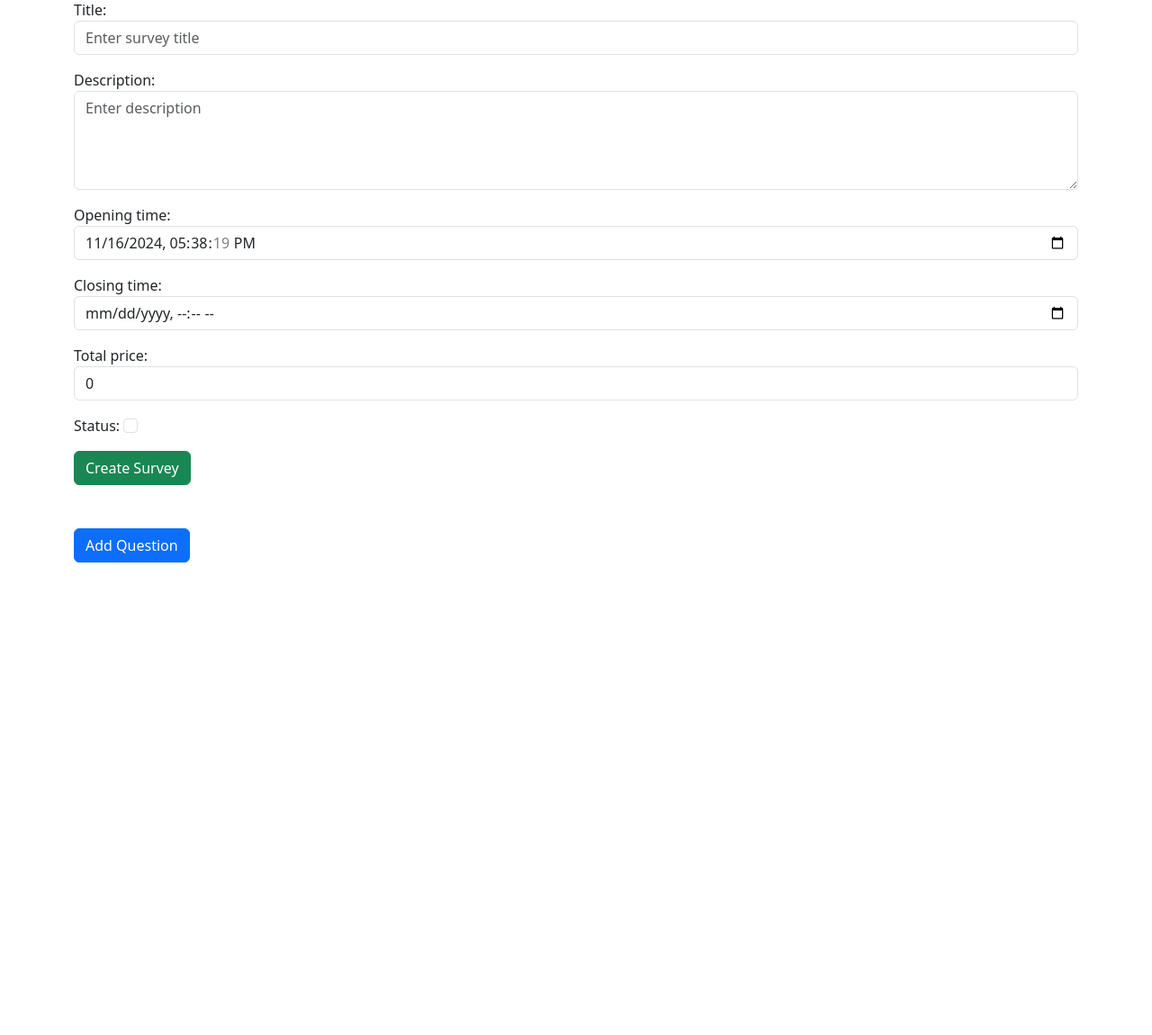
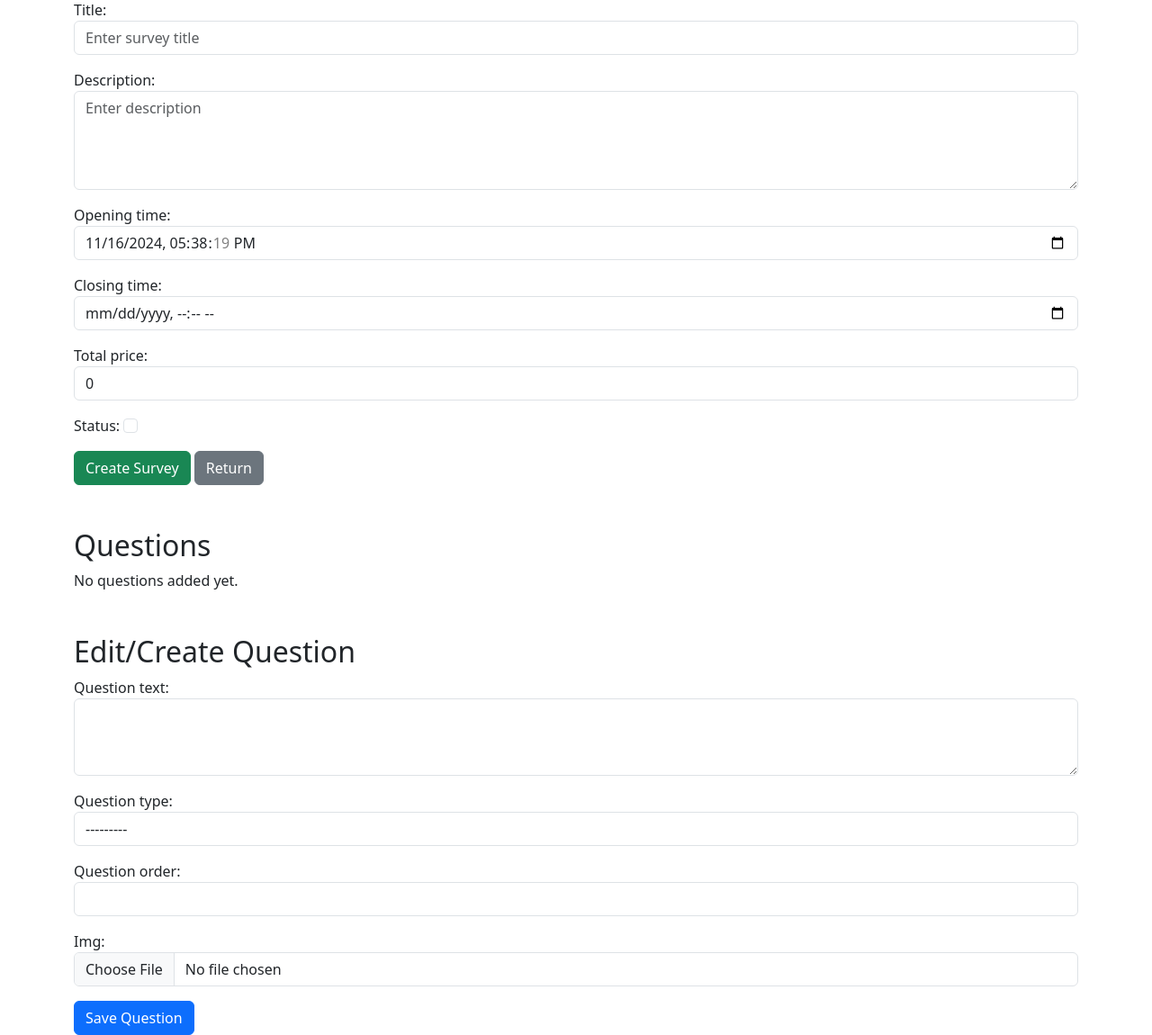
Before and after one commit to fajar-i/Resfound, a Django app: template survey/templates/create_survey.html in a window 1280 px wide. Shown: the part 121-1271 px from the top of the page at 90% size. Before the commit the page ends 746 px from the top, so only its background shows below. Run offline with Django 5.2, Linux system fonts and the light colour scheme; the template is opened without the code that fills it: values that come from a table or form of the project are taken from there, others are empty.

Commit message:
create, edit survey create, edit, delete question

```diff
--- a/survey/forms.py
+++ b/survey/forms.py
@@ -1,5 +1,6 @@
 from django import forms
-from .models import Survey, Question, QuestionType
+from django.forms import inlineformset_factory
+from .models import Survey, Question, QuestionType, ResponseChoice
 
 class FormToCreateSurvey(forms.ModelForm):
     class Meta:
@@ -14,21 +15,21 @@ class FormToCreateSurvey(forms.ModelForm):
             'total_price': forms.NumberInput(attrs={'class': 'form-control'}),
         }
 
-class FormToAddQuestion(forms.ModelForm):
+class FormToCreateQuestion(forms.ModelForm):
     class Meta:
         model = Question
         fields = ['question_text', 'question_type', 'question_order', 'img']
         widgets = {
-            'question_text': forms.Textarea(attrs={'class': 'form-control', 'rows': 3, 'placeholder': 'Enter question text'}),
-            # 'question_type': forms.Select(attrs={'class': 'form-control'}),
+            'question_text': forms.Textarea(attrs={'class': 'form-control', 'rows': 3}),
+            'question_type': forms.Select(attrs={'class': 'form-control'}),
             'question_order': forms.NumberInput(attrs={'class': 'form-control'}),
-            'img': forms.FileInput(attrs={'class': 'form-control'}),
+            'img': forms.ClearableFileInput(attrs={'class': 'form-control'}),
         }
 
-    # def __init__(self, *args, **kwargs):
-    #     super(FormToAddQuestion, self).__init__(*args, **kwargs)
-    #     # Add dynamic choices from the database
-    #     queryset_choices = [(qt.id, qt.name) for qt in QuestionType.objects.all()]
-
-    #     # Set the choices for the field
-    #     self.fields['question_type'].choices = queryset_choices
+class FormToCreateChoices(forms.ModelForm):
+    class Meta:
+        model = ResponseChoice
+        fields = ['choices_text']
+        widgets = {
+            'choices_text': forms.Textarea(attrs={'class': 'form-control'})
+        }
--- a/survey/models.py
+++ b/survey/models.py
@@ -47,7 +47,7 @@ class Question(models.Model):
 
 class ResponseChoice(models.Model):
     question = models.ForeignKey(Question, on_delete=models.CASCADE, related_name='choices')
-    text = models.TextField(max_length=1000)
+    choices_text = models.TextField(max_length=1000)
 
     def __str__(self):
         return self.text
--- a/survey/templates/create_survey.html
+++ b/survey/templates/create_survey.html
@@ -13,28 +13,26 @@
 <body>
     <div class="container mt-5">
         <h1 class="text-center mb-4">
-            {% if is_edit %}
+            {% if is_edit_survey %}
             Edit Survey
             {% else %}
             Create New Survey
             {% endif %}
         </h1>
 
-        <!-- Survey Form -->
         <form method="POST" action="" enctype="multipart/form-data">
             {% csrf_token %}
-            {{ form.as_p }}
+            {{ survey_form.as_p }}
             <button type="submit" name="survey_form" class="btn btn-success">
-                {% if is_edit %}
+                {% if is_edit_survey %}
                 Update Survey
                 {% else %}
                 Create Survey
                 {% endif %}
             </button>
+            <a href="{% url 'list_my_survey' %}" class="btn btn-secondary">Return</a>
         </form>
 
-        {% if is_edit %}
-            <!-- Display questions and add question form for editing -->
         <div class="mt-5">
             <h2>Questions</h2>
             {% for question in questions %}
@@ -46,6 +44,18 @@
                         {% if question.img %}
                             <img src="{{ question.img.url }}" class="img-fluid" alt="Question Image">
                         {% endif %}
+
+                        <button class="btn btn-warning"
+                            id="button_edit_question"
+                            data-question-id="{{ question.id }}"
+                            data-question-text="{{ question.question_text }}"
+                            data-question-type="{{ question.question_type.id }}"
+                            data-question-order="{{ question.question_order }}"
+                        >Edit</button>
+                        <form method="POST" action="{% url 'delete_question' question.id %}" style="display:inline;">
+                            {% csrf_token %}
+                            <button type="submit" class="btn btn-danger">Delete</button>
+                        </form>
                     </div>
                 </div>
             {% empty %}
@@ -54,24 +64,14 @@
         </div>
 
         <div class="mt-5">
-                <h2>Add Question</h2>
-                <form method="POST" action="" enctype="multipart/form-data">
+            <h2 id="question-form-title">Edit/Create Question</h2>
+            <form method="POST" action="" enctype="multipart/form-data" id="question-form">
                 {% csrf_token %}
                 {{ question_form.as_p }}
-                    <button type="submit" name="question_form" class="btn btn-primary">Add Question</button>
+                <input type="hidden" id="question-id" name="question-id">
+                <button type="submit" name="question_form" class="btn btn-primary">Save Question</button>
             </form>
         </div>
-        {% else %}
-            <!-- Button to reveal question form for new survey -->
-            <div class="mt-5">
-                <button id="show-question-form" class="btn btn-primary">Add Question</button>
-                <form method="POST" action="" enctype="multipart/form-data" id="question-form" style="display: none;" class="mt-3">
-                    {% csrf_token %}
-                    {{ question_form.as_p }}
-                    <button type="submit" name="question_form" class="btn btn-success">Create Question</button>
-                </form>
-            </div>
-        {% endif %}
     </div>
 
     <script src="https://cdn.jsdelivr.net/npm/bootstrap@5.3.0-alpha1/dist/js/bootstrap.bundle.min.js"
@@ -79,14 +79,27 @@
         crossorigin="anonymous"></script>
     <script>
         document.addEventListener('DOMContentLoaded', function() {
-            const showFormButton = document.getElementById('show-question-form');
-            const questionForm = document.getElementById('question-form');
+            const editButtons = document.querySelectorAll('#button_edit_question');
 
-            if (showFormButton) {
-                showFormButton.addEventListener('click', function() {
-                    questionForm.style.display = questionForm.style.display === 'none' ? 'block' : 'none';
+            editButtons.forEach(button => {
+                button.addEventListener('click', function(event) {
+                    const questionId = this.getAttribute('data-question-id');
+                    const questionText = this.getAttribute('data-question-text');
+                    const questionType = this.getAttribute('data-question-type');
+                    const questionOrder = this.getAttribute('data-question-order');
+
+                    document.getElementById('question-id').value = questionId;
+                    document.querySelector('#id_question_text').value = questionText;
+                    document.querySelector('#id_question_type').value = questionType;
+                    document.querySelector('#id_question_order').value = questionOrder;
+
+                    const questionForm = document.getElementById('question-form-title');
+                    questionForm.scrollIntoView({
+                        behavior: 'smooth',
+                        block: 'left'
                     });
-            }
+                });
+            });
         });
     </script>
 </body>
--- a/survey/urls.py
+++ b/survey/urls.py
@@ -7,6 +7,7 @@ urlpatterns = [
     # Syukri
     path('list_my_survey/', views.list_my_survey, name='list_my_survey'),
     path('create_survey/', views.create_or_edit_survey, name='create_survey'),
-    path('edit_survey/<int:survey_id>/', views.create_or_edit_survey, name='edit_survey')
+    path('edit_survey/<int:survey_id>/', views.create_or_edit_survey, name='edit_survey'),
+    path('delete_question/<int:question_id>/', views.delete_question, name='delete_question')
 
 ]
```
Also changed, not shown: survey/templates/create_question_for_survey.html (added, +53 -0 lines), survey/templates/my_survey.html (+7 -9 lines), survey/views.py (+57 -33 lines). Lines whose indentation alone changed are shown as unchanged.
